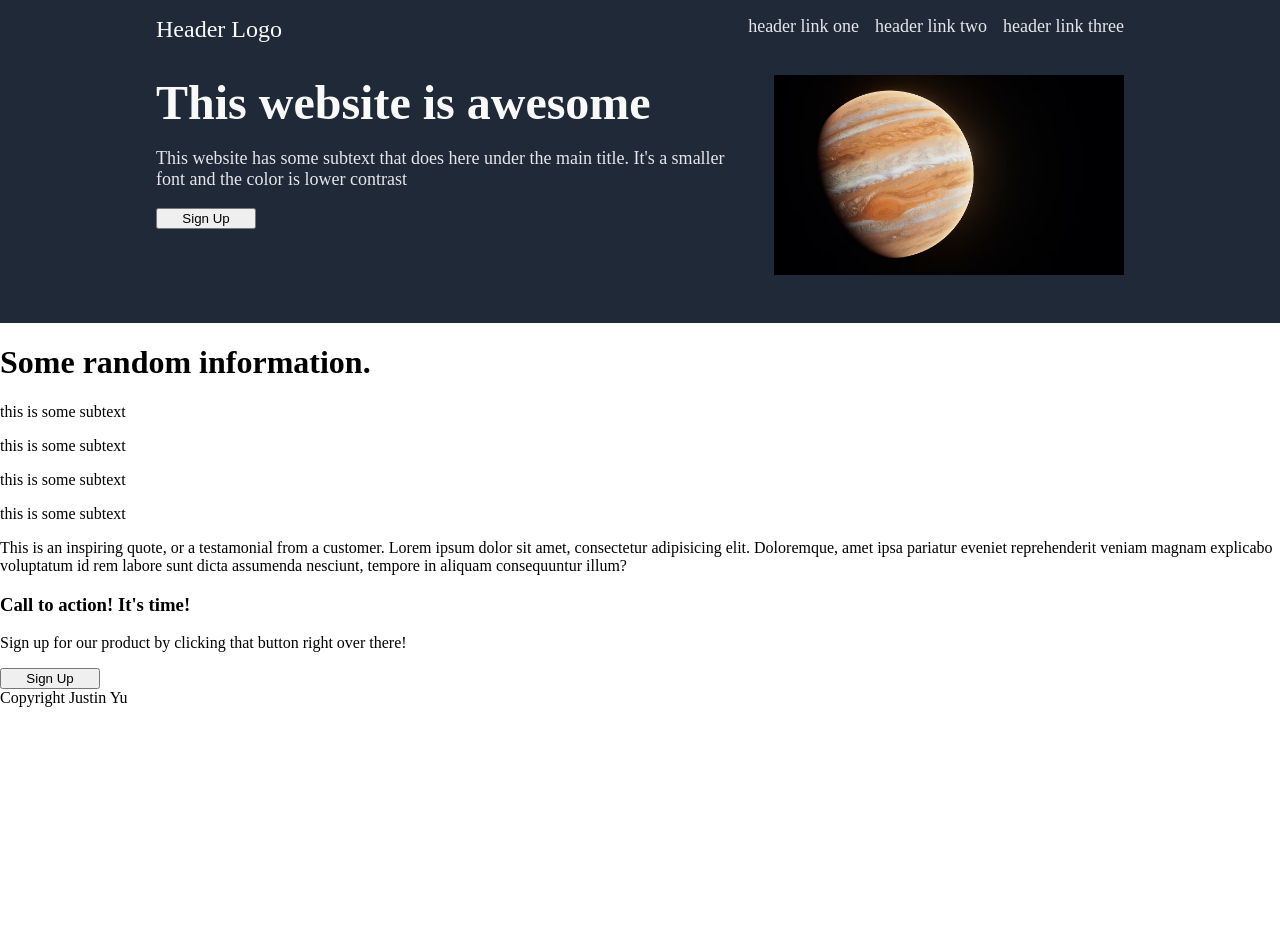
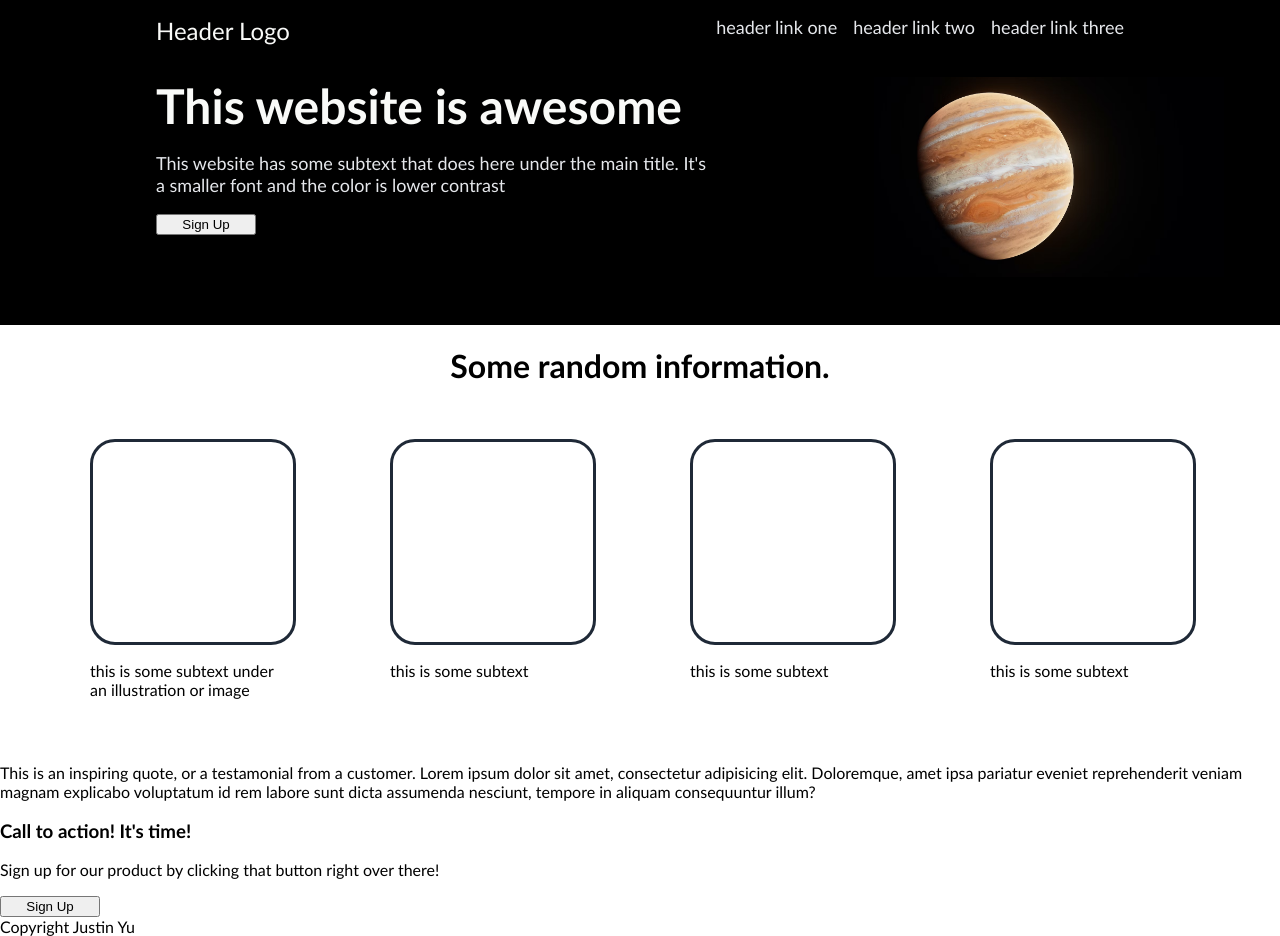
Before and after one commit to Jihoonie97/landing-page, a plain HTML site: page index.html in a window 1280 px wide. Before the commit the page ends 800 px from the top, so only its background shows below. Drawn offline with Linux system fonts and the light colour scheme.

Commit message:
feat: format the information section

```diff
--- a/index.html
+++ b/index.html
@@ -22,21 +22,30 @@
                 <h1 class="hero-main-text">This website is awesome</h1>
                 <p class="hero-secondary-text">This website has some subtext that does here under the main title. It's a smaller font and the color is lower contrast</p>
                 <button>Sign Up</button>
-
             </div>
             <img src="../img/jupiter.avif" alt="placeholder image" id="jupiter">
         </div>
     </div>
 
-    <h1>Some random information.</h1>
+    <h1 class="info-title">Some random information.</h1>
+    <div class="items">
+        <div class="info">
+        <div class="box"></div>
+        <p class="subtext">this is some subtext under an illustration or image</p>
+        </div>
+        <div class="info">
         <div class="box"></div>
         <p class="subtext">this is some subtext</p>
+        </div>
+        <div class="info">
         <div class="box"></div>
         <p class="subtext">this is some subtext</p>
+        </div>
+        <div class="info">
         <div class="box"></div>
         <p class="subtext">this is some subtext</p>
-    <div class="box"></div>
-    <p class="subtext">this is some subtext</p>
+        </div>
+    </div>
 
     <p class="quote">This is an inspiring quote, or a testamonial from a customer. Lorem ipsum dolor sit amet, consectetur adipisicing elit. Doloremque, amet ipsa pariatur eveniet reprehenderit veniam magnam explicabo voluptatum id rem labore sunt dicta assumenda nesciunt, tempore in aliquam consequuntur illum?</p>
 
--- a/styles.css
+++ b/styles.css
@@ -1,24 +1,25 @@
 body {
     margin: 0;
+    font-family:'Gill Sans', 'Gill Sans MT', Calibri, 'Trebuchet MS', sans-serif;
 }
 
 .hero {
-    background-color: #1F2937;
+    background-color: black;
     padding-bottom: 32px;
 }
 
 .container {
-    background-color: #1F2937;
+    background-color: black;
     display: flex;
     justify-content: space-between;
-    margin: 0 140px 0 140px;
+    margin: 0 40px 0 140px;
     padding: 16px;
 }
 
 .hero-container {
     display: flex;
     flex-direction: column;
-    margin-right: 32px;
+    margin-right: 164px;
 }
 
 .hero-main-text {
@@ -70,3 +71,31 @@ ul {
 button {
     width: 100px;
 }
+
+.items {
+    display: flex;
+    justify-content: center;
+    gap: 100px;
+    padding: 32px;
+}
+
+.info-title {
+    text-align: center;
+}
+
+.info {
+    max-width: 200px;
+}
+
+.box {
+    /* height: 100px;
+    width: 100px;
+    border: #1F2937;
+    border-width: 10px; */
+
+    border-radius: 25px;
+    border-color: #1F2937;
+    border-style: solid;
+    width: 200px;
+    height: 200px;
+}
```
Lines whose indentation alone changed are shown as unchanged.
